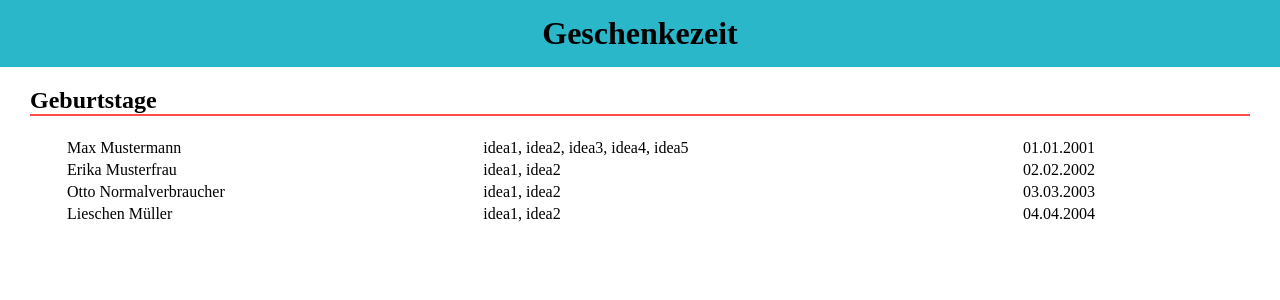
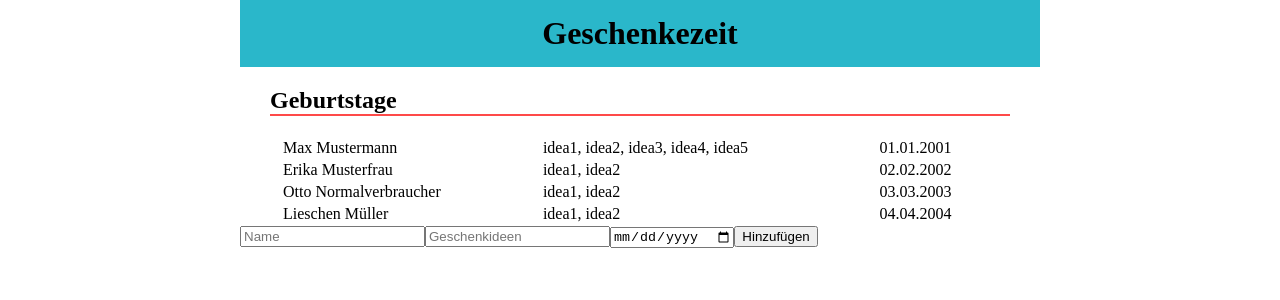
Before and after one commit to AntjeWalter/Geschenkezeit, a Next.js app: page / in a window 1280 px wide. Shown: the top 300 px of the page. Built offline with nearby package versions, Linux system fonts and the light colour scheme; a web font is replaced by a local one.

Commit message:
Add input fields, submit button

```diff
--- a/components/GlobalStyles.js
+++ b/components/GlobalStyles.js
@@ -5,7 +5,10 @@ const GlobalStyles = createGlobalStyle`
     body {
         padding: 0;
         margin: 0;
-        font-family: Arial, Helvetica, sans-serif,
+        font-family: Arial, Helvetica, sans-serif;
+        max-width: 800px;
+        margin-left: auto;
+        margin-right: auto;
     }
 
     * {
--- /dev/null
+++ b/components/Input.js
@@ -0,0 +1,29 @@
+import { listOfBirthdays } from "../public/lib/birthdays";
+import { nanoid } from "nanoid";
+
+export default function Input({ onCreateEntry }) {
+  function handleSubmit(event) {
+    event.preventDefault();
+    const nameInput = event.target.name.value;
+    const ideaInput = event.target.idea.value;
+    const dateInput = event.target.date.value;
+    const newEntry = {
+      id: nanoid(),
+      name: nameInput,
+      birthday: dateInput,
+      ideas: ideaInput,
+    };
+    onCreateEntry(newEntry);
+  }
+
+  return (
+    <form>
+      <input type="text" placeholder="Name" name="name"></input>
+      <input type="text" placeholder="Geschenkideen" name="idea"></input>
+      <input type="date" placeholder="Geburtstag" name="date" />
+      <button type="submit" onSubmit={handleSubmit}>
+        Hinzufügen
+      </button>
+    </form>
+  );
+}
--- a/package.json
+++ b/package.json
@@ -14,6 +14,7 @@
     "prettier": "prettier --ignore-path .gitignore --write ."
   },
   "dependencies": {
+    "nanoid": "^4.0.0",
     "next": "13.0.3",
     "react": "18.2.0",
     "react-dom": "18.2.0",
--- a/pages/index.js
+++ b/pages/index.js
@@ -1,13 +1,22 @@
 import BirthdayList from "../components/BirthdayList";
 import Header from "../components/Header";
+import Input from "../components/Input";
 import styled from "styled-components";
+import { useState } from "react";
 
 export default function Home() {
+  const [entries, setEntries] = useState([]);
+
+  function handleCreateEntry(newEntry) {
+    setEntries([...entries, newEntry]);
+  }
+
   return (
     <>
       <Header />
       <StyledHeading>Geburtstage</StyledHeading>
       <BirthdayList />
+      <Input onCreateEntry={handleCreateEntry} />
     </>
   );
 }
```
Also changed, not shown: 1 other file (tests, documents, lock files or other folders).
